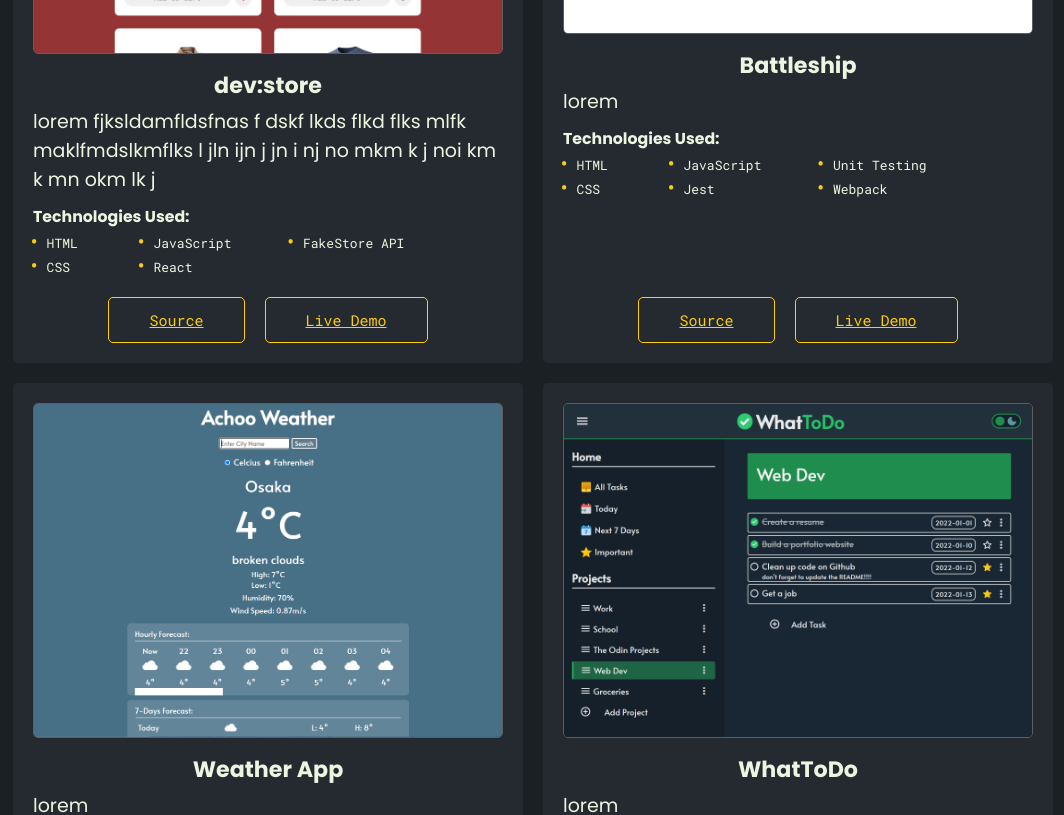
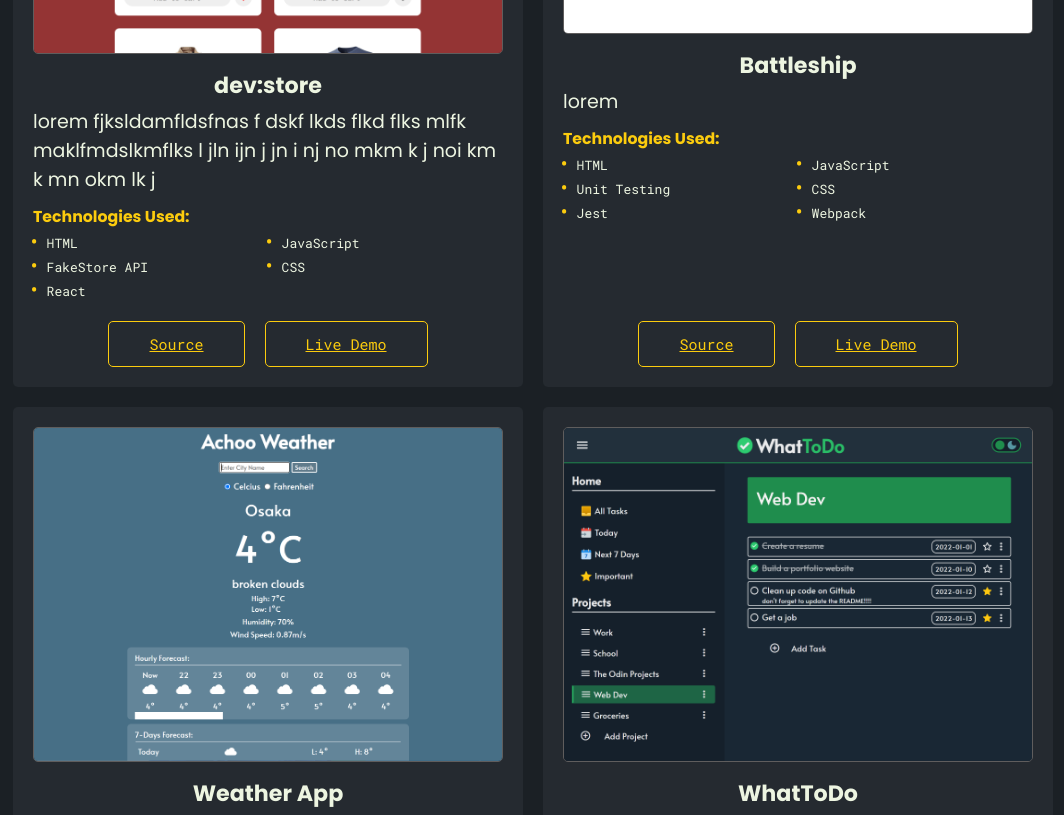
Before and after one commit to khunhour/portfolio, a React (Create React App) app: page / in a window 1280 px wide. Shown: the part 1720-2535 px from the top of the page, without its empty margins (107-1171 px from the left). Built offline with nearby package versions, Linux system fonts and the light colour scheme.

Commit message:
change layout of tags and change color of project-tech

```diff
--- a/src/components/Projects/Project.css
+++ b/src/components/Projects/Project.css
@@ -33,10 +33,12 @@
 
 .project-tech {
 	margin-top: 10px;
+	color: var(--accent-color);
 }
+
 .tags-container {
 	display: grid;
-	grid-template-columns: 0.5fr 0.7fr 1fr;
+	grid-template-columns: 1fr 1fr;
 	margin-bottom: 20px;
 }
 
@@ -71,9 +73,6 @@
 	margin: 0;
 }
 
-@media (max-width: 950px) {
-}
-
 @media (max-width: 900px) {
 	.project-container {
 		grid-template-columns: 1fr;
```
